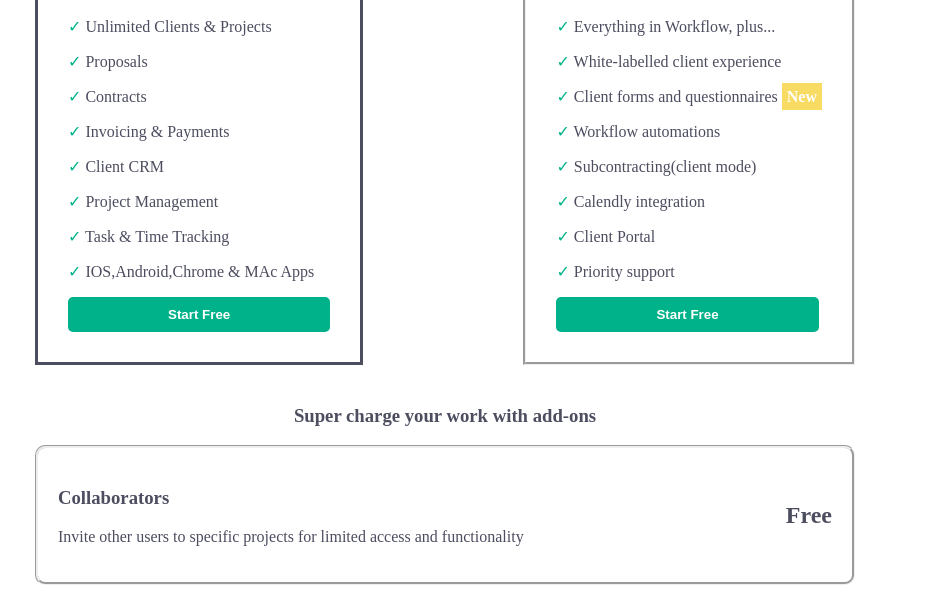
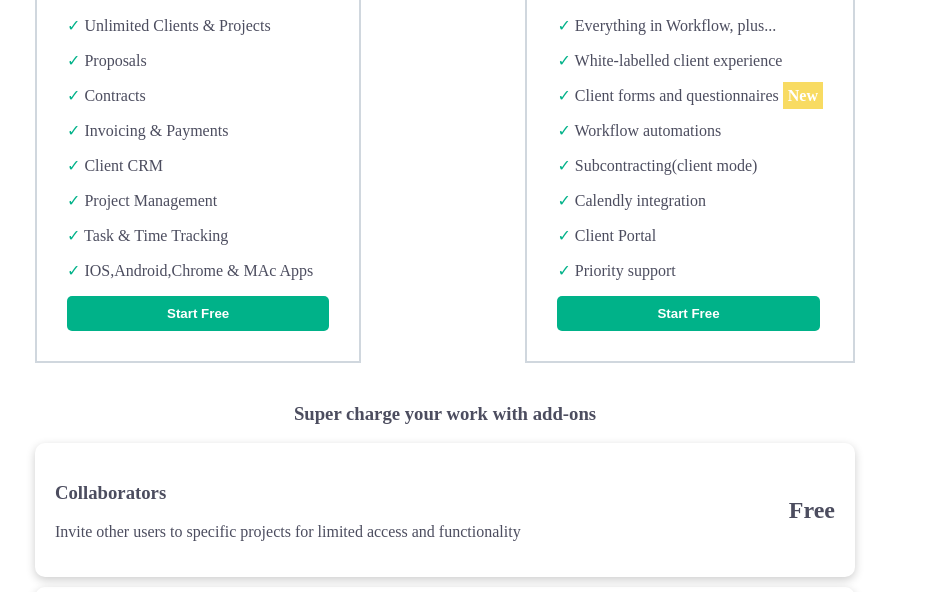
Before and after one commit to Evelynemunguti/Landing-Page, a plain HTML site: page index.html in a window 1280 px wide. Shown: the part 403-995 px from the top of the page, without its empty margins (195-1132 px from the left). Drawn offline with Linux system fonts and the light colour scheme.

Commit message:
changed the border width and style

```diff
--- a/style.css
+++ b/style.css
@@ -160,7 +160,7 @@ input:checked + .slider:before {
 .workflowPlus{
     position: relative;
       overflow: hidden;
-    border-style:groove;
+    border: 2px solid #d0d7de;
     max-width: 700px;
     align-items: center;
     justify-content: center;
@@ -169,7 +169,7 @@ input:checked + .slider:before {
 }
 
 .workflowEl{
-    border-style:solid;
+   border: 2px solid #d0d7de;
     max-width: 700px;
     align-items: center;
     justify-content: center;
@@ -184,7 +184,10 @@ input:checked + .slider:before {
     align-items: center;
     padding: 20px;
     border-radius: 10px;
-    border-style: groove;
+    /* border-style: groove; */
+
+  box-shadow: 0 3px 10px rgba(0,0,0,0.2);
+
    margin-top: 10px;
 
 
@@ -226,6 +229,10 @@ input:checked + .slider:before {
     display: flex;
     flex-direction: row;
     justify-content: space-between;
+      align-items: flex-start;
+    gap: 50px;
+    width: 90%;
+    margin: auto;
 }
 
 .ribbon {
```
